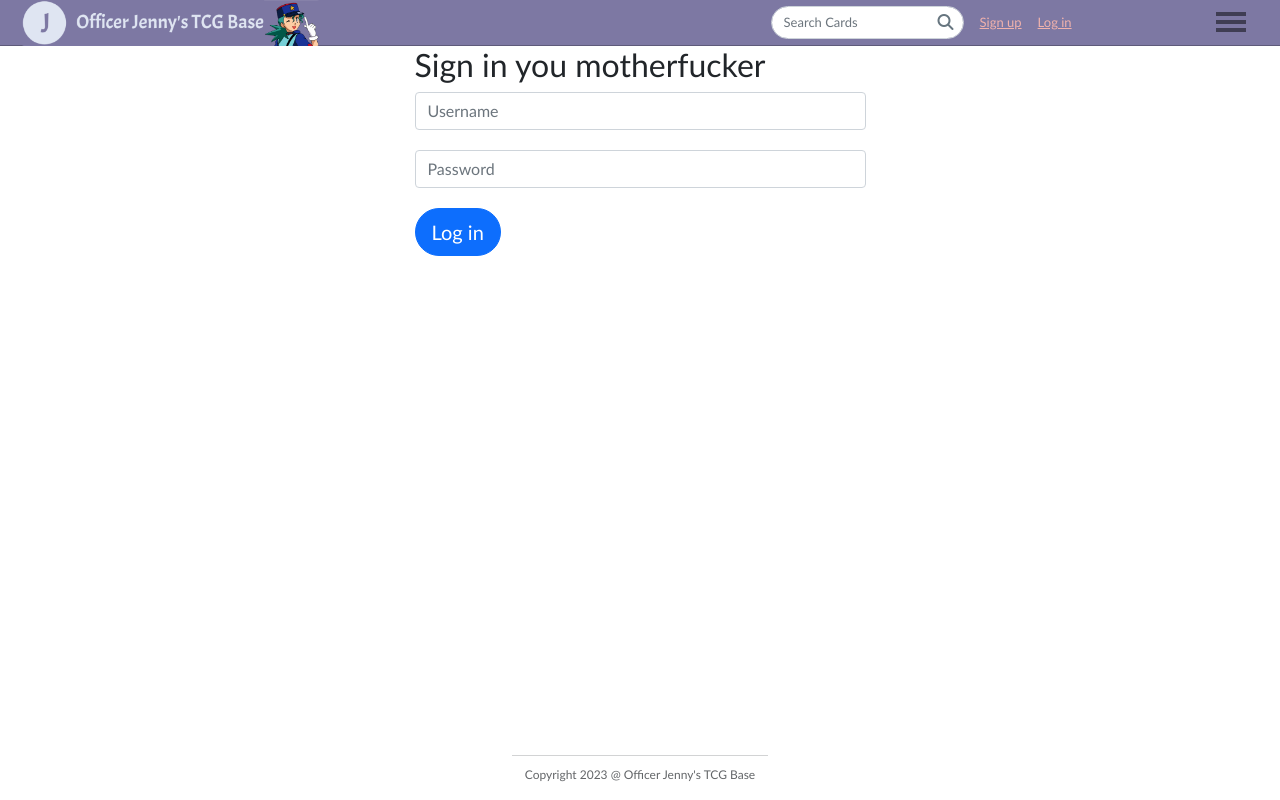
After one commit to JianWXu/capstone-1-Pokemon-Database, a Flask app: page /login in a window 1280 px wide. The commit adds this page. Run offline with Flask 3, Linux system fonts and the light colour scheme; some libraries are stand-ins or nearby versions.

Commit message:
footer done

```diff
--- a/app.py
+++ b/app.py
@@ -1,9 +1,10 @@
 import os
 
-from flask import Flask, render_template, request, flash, redirect, session
+from flask import Flask, render_template, request, flash, redirect, session, g
 from flask_debugtoolbar import DebugToolbarExtension
 from dotenv import load_dotenv
 from models import db, connect_db, User, Post, UserCard, WantCard
+from forms import LoginForm, SignUpForm, PostForm
 from pokemontcgsdk import Card, Set, Type, Subtype, Supertype, Rarity, RestClient
 import urllib.request
 import json
@@ -20,7 +21,6 @@ RestClient.configure(api_pw)
 app = Flask(__name__)
 
 app.config['SQLALCHEMY_DATABASE_URI'] = f'postgresql://postgres:{pw}@localhost/pokemon'
-# url = 'https://api.pokemontcg.io/v2/cards'
 
 
 app.app_context().push()
@@ -32,11 +32,59 @@ app.config['SECRET_KEY'] = os.environ.get('SECRET_KEY', "it's a secret")
 toolbar = DebugToolbarExtension(app)
 
 connect_db(app)
+db.create_all()
+
+##############################################################################
+# User signup/login/logout
+
+
+@app.before_request
+def add_user_to_g():
+    """If we're logged in, add curr user to Flask global."""
+
+    if CURR_USER_KEY in session:
+        g.user = User.query.get(session[CURR_USER_KEY])
+
+    else:
+        g.user = None
+
+
+def do_login(user):
+    """Log in user."""
+
+    session[CURR_USER_KEY] = user.id
+
+
+def do_logout():
+    """Logout user."""
+
+    if CURR_USER_KEY in session:
+        del session[CURR_USER_KEY]
+
+
+@app.route("/login", methods=["GET", "POST"])
+def sign_in():
+    """user sign in form"""
+
+    form = LoginForm()
+
+    if form.validate_on_submit():
+        user = User.authenticate(form.username.data,
+                                 form.password.data)
+
+        if user:
+            do_login(user)
+            flash(f"Hello, {user.username}!", "success")
+            return redirect("/")
+
+        flash("Invalid credentials.", 'danger')
+
+    return render_template('users/login.html', form=form)
 
 
 @app.route("/")
-    # home directory
 def home_page():
+    """ home directory"""
     # cards = Card.where(q='set.name:generations supertype:pokemon')
     set = Set.where(orderBy="releaseDate")
 
@@ -48,8 +96,3 @@ def home_page():
     exp_cards = Card.where(
         orderBy="-tcgplayer.prices.holofoil.mid", page=1, pageSize=9)
     return render_template('index.html', cards=cards, exp_cards=exp_cards)
-
-
-# @app.route("/sign-in")
-# def sign_in():
-#     # user sign in form
--- /dev/null
+++ b/forms.py
@@ -0,0 +1,25 @@
+from flask_wtf import FlaskForm
+from wtforms import StringField, PasswordField, TextAreaField, EmailField
+from wtforms.validators import DataRequired, Email, Length
+
+
+class LoginForm(FlaskForm):
+    """Form for User Sign-In"""
+
+    username = StringField('Username', validators=[DataRequired()])
+    password = PasswordField('Password', validators=[DataRequired()])
+
+
+class SignUpForm(FlaskForm):
+    """Form for User Sign-Up"""
+
+    username = StringField('Username', validators=[DataRequired()])
+    email = StringField('Email', validators=[DataRequired()])
+    password = PasswordField('Password', validators=[Length(min=6)])
+
+
+class PostForm(FlaskForm):
+    """Form for making a post"""
+
+    title = TextAreaField('Title', validators=[DataRequired()])
+    post = TextAreaField('Content', validators=[DataRequired()])
--- a/models.py
+++ b/models.py
@@ -60,10 +60,6 @@ class WantCard(db.Model):
 
 
 def connect_db(app):
-    """Connect this database to provided Flask app.
-
-    You should call this in your Flask app.
-    """
 
     db.app = app
     db.init_app(app)
--- a/static/stylesheets/styles.css
+++ b/static/stylesheets/styles.css
@@ -2,6 +2,9 @@
 
 body {
   background-color: #fff;
+  min-height: 100vh;
+  display: flex;
+  flex-direction: column;
 }
 
 body.error-404 {
@@ -49,7 +52,7 @@ body.error-404 {
 .navbar-brand > img {
   display: inline-block;
   margin-left: 10px;
-  width: 180px;
+  height: 46px;
   border-radius: 2px;
 }
 
@@ -313,3 +316,22 @@ nav + .container {
 .fw-light {
   font-size: 0.5em;
 }
+
+/******************* footer ********************/
+
+footer {
+  margin-top: auto;
+  text-align: center;
+}
+
+footer hr {
+  width: 20%;
+  opacity: 20%;
+  margin: 40px auto 0;
+}
+
+footer p {
+  margin-top: 10px;
+  font-size: 0.75em;
+  opacity: 70%;
+}
--- a/templates/base.html
+++ b/templates/base.html
@@ -14,6 +14,7 @@
 
 
 </head>
+
 <body class="{% block body_class %}{% endblock %}">
     <nav class="navbar navbar-expand" id="hamburger-nav">
         <div class="container-fluid">
@@ -47,7 +48,7 @@
 
 
             <a href="/" class="navbar-brand">
-              <img src="/static/images/logo.png" alt="logo">
+              <img src="/static/images/Component_1-1.png" alt="logo">
             </a>
 
 
@@ -94,10 +95,18 @@
       </div>
 
 
+      <footer>
+        <hr>
+        <div class="footer-contents">
+          <p>Copyright 2023 @ Officer Jenny's TCG Base</p>
+        </div>
+        </footer>
+
+      <script src="/static/script.js"></script>
       <script src="https://cdn.jsdelivr.net/npm/bootstrap@5.1.3/dist/js/bootstrap.bundle.min.js" integrity="sha384-ka7Sk0Gln4gmtz2MlQnikT1wXgYsOg+OMhuP+IlRH9sENBO0LRn5q+8nbTov4+1p" crossorigin="anonymous"></script>
+
+
 </body>
-<script src="/static/script.js"></script>
-<footer>
-  <p>2023 @ </p>
-</footer>
+
+
 </html>
--- /dev/null
+++ b/templates/users/login.html
@@ -0,0 +1,26 @@
+{% extends 'base.html' %}
+
+{% block body_class %}onboarding{% endblock %}
+
+{% block content %}
+
+  <div class="row justify-content-md-center">
+    <div class="col-md-7 col-lg-5">
+      <h2>Sign in you motherfucker</h2>
+
+      <form method="POST" id="user_form">
+        {{ form.hidden_tag() }}
+
+        {% for field in form if field.widget.input_type != 'hidden' %}
+          {% for error in field.errors %}
+            <span class="text-danger">{{ error }}</span>
+          {% endfor %}
+          {{ field(placeholder=field.label.text, class="form-control") }}
+        {% endfor %}
+
+        <button class="btn btn-primary btn-block btn-lg">Log in</button>
+      </form>
+    </div>
+  </div>
+
+  {% endblock %}
```
Also changed, not shown: form.py (deleted), static/images/Component_1-1.png (added).
